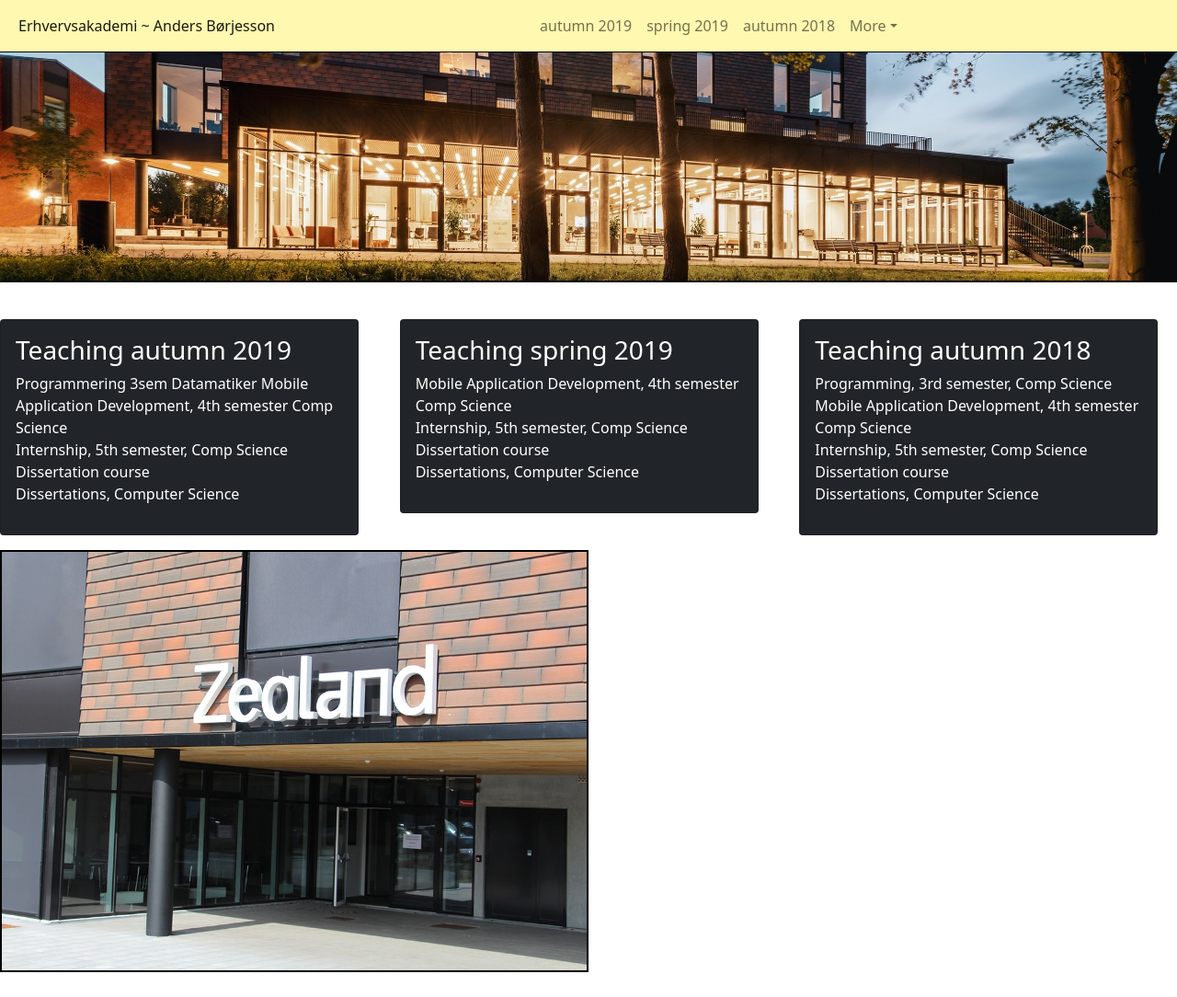
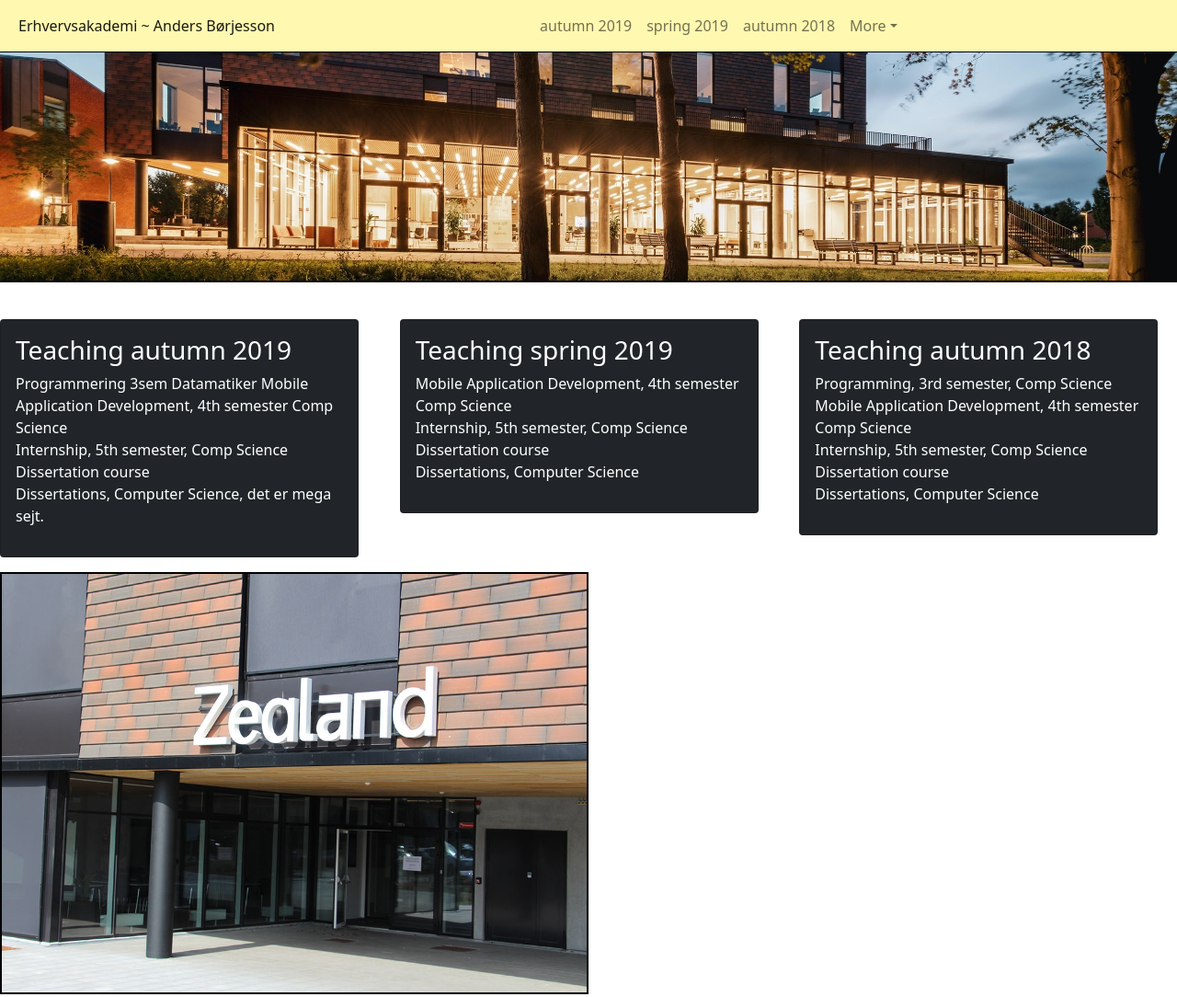
Before and after one commit to Nilleren1/opg2obl, a plain HTML site: page index.html in a window 1280 px wide. Shown: the top 1084 px of the page at 92% size. Drawn offline with nearby package versions, Linux system fonts and the light colour scheme.

Commit message:
Her comitter jeg noget

```diff
--- a/index.html
+++ b/index.html
@@ -69,7 +69,7 @@
                             Mobile Application Development, 4th semester Comp Science<br>
                             Internship, 5th semester, Comp Science<br>
                             Dissertation course<br>
-                            Dissertations, Computer Science</p>
+                            Dissertations, Computer Science, det er mega sejt.</p>
                     </div>
                 </div>
             </div>
```
